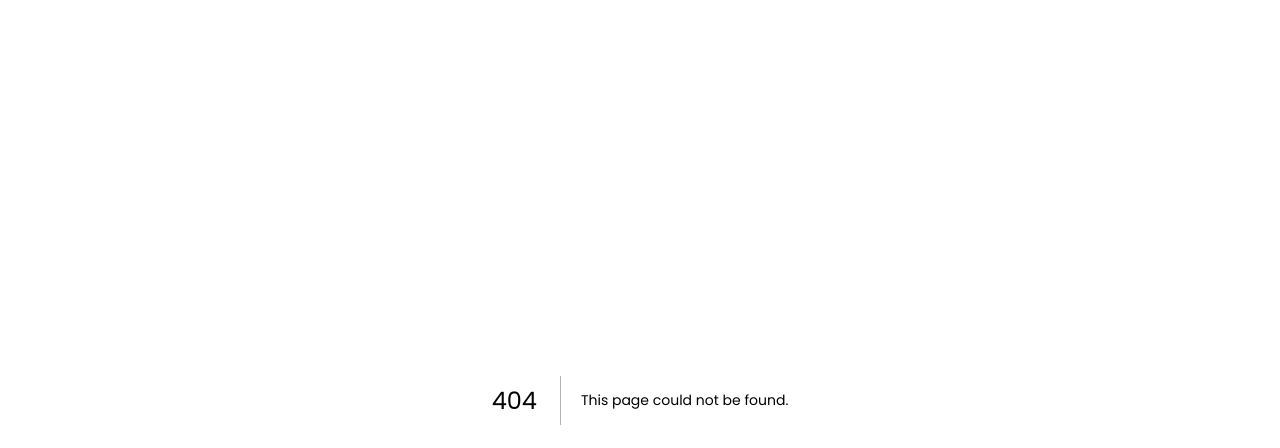
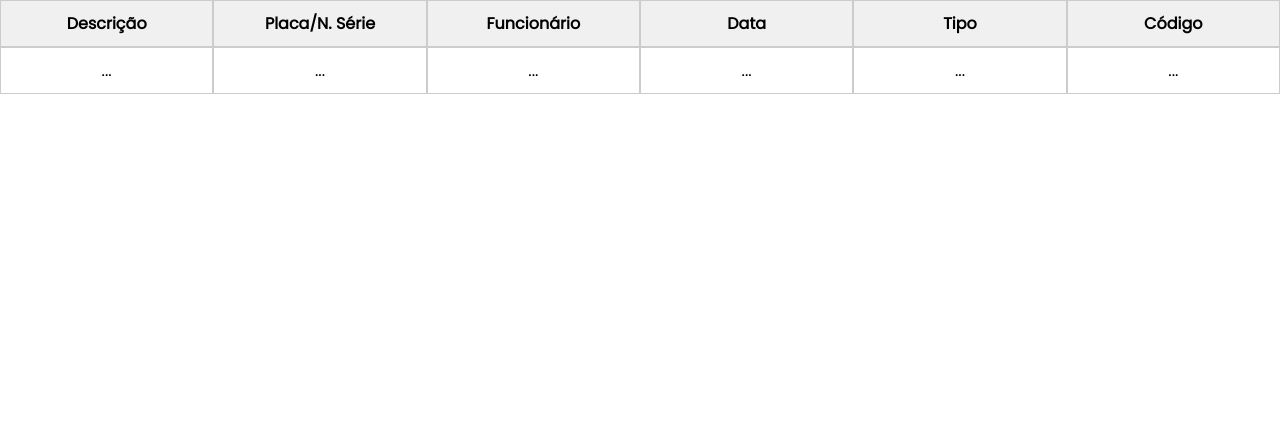
Before and after one commit to Tr0ya7/Simbolus-TelaAbastecimento, a Next.js app: page /idsTable in a window 1280 px wide. Before the commit this address had no page. Shown: the top 448 px of the page. Built offline with nearby package versions, Linux system fonts and the light colour scheme.

Commit message:
corrigindo erros

```diff
--- a/pages/components/propInput.js
+++ b/pages/components/propInput.js
@@ -1,5 +1,5 @@
 import styles from '@/styles/components/input.module.scss'
 
-export default function PropInput({ maxLength, value, onClick, disabled }) {
-    return <input className={styles.input} value={ value } type="text" maxLength={ maxLength } onClick={ onClick } disabled={ disabled } />
+export default function PropInput({ id, value, maxLength, disabled }) {
+    return <input className={styles.input} id={ id } value={ value } type="text" maxLength={ maxLength } disabled={ disabled } />
 }
--- a/pages/components/prop_dropMenu.js
+++ b/pages/components/prop_dropMenu.js
@@ -1,12 +1,12 @@
 import styles from '@/styles/components/prop_dropMenu.module.scss'
 
-export default function Prop_DropMenu({ id, onClick, text, text1 }) {
+export default function Prop_DropMenu({ id, onClick, firstOptionOnClick, text, secondOptionOnClick, text1 }) {
     return (
         <ul className={styles.menu} id={ id } onClick={ onClick }>
-            <li>
+            <li className="first_option" onClick={ firstOptionOnClick }>
                 { text }
             </li>
-            <li>
+            <li id="second_option" onClick={ secondOptionOnClick }>
                 { text1 }
             </li>
         </ul>
--- /dev/null
+++ b/pages/idsTable.js
@@ -0,0 +1,44 @@
+import styles from '@/styles/pages/idsTable.module.scss'
+
+export default function IdsTable() {
+    return (
+    <div class={styles.table}>
+        <div class={styles.field}>
+            Descrição
+        </div>
+        <div class={styles.field}>
+            Placa/N. Série
+        </div>
+        <div class={styles.field}>
+            Funcionário
+        </div>
+        <div class={styles.field}>
+            Data
+        </div>
+        <div class={styles.field}>
+            Tipo
+        </div>
+        <div class={styles.field}>
+            Código
+        </div>
+        <div class={styles.subField}>
+            ...
+        </div>
+        <div class={styles.subField}>
+            ...
+        </div>
+        <div class={styles.subField}>
+            ...
+        </div>
+        <div class={styles.subField}>
+            ...
+        </div>
+        <div class={styles.subField}>
+            ...
+        </div>
+        <div class={styles.subField}>
+            ...
+        </div>
+    </div>
+    )
+}
--- /dev/null
+++ b/styles/pages/idsTable.module.scss
@@ -0,0 +1,19 @@
+.table {
+    display: grid;
+    grid-template-columns: repeat(6, 1fr);
+
+    .field {
+        border: 1px solid #ccc;
+        background-color: #f0f0f0;
+        padding: 10px;
+        text-align: center;
+        font-weight: bold;
+    }
+
+    .subField {
+        border: 1px solid #ccc;
+        background-color: #ffffff;
+        padding: 10px;
+        text-align: center;
+    }
+}
```
Also changed, not shown: pages/abastecimento.js (+39 -42 lines).
